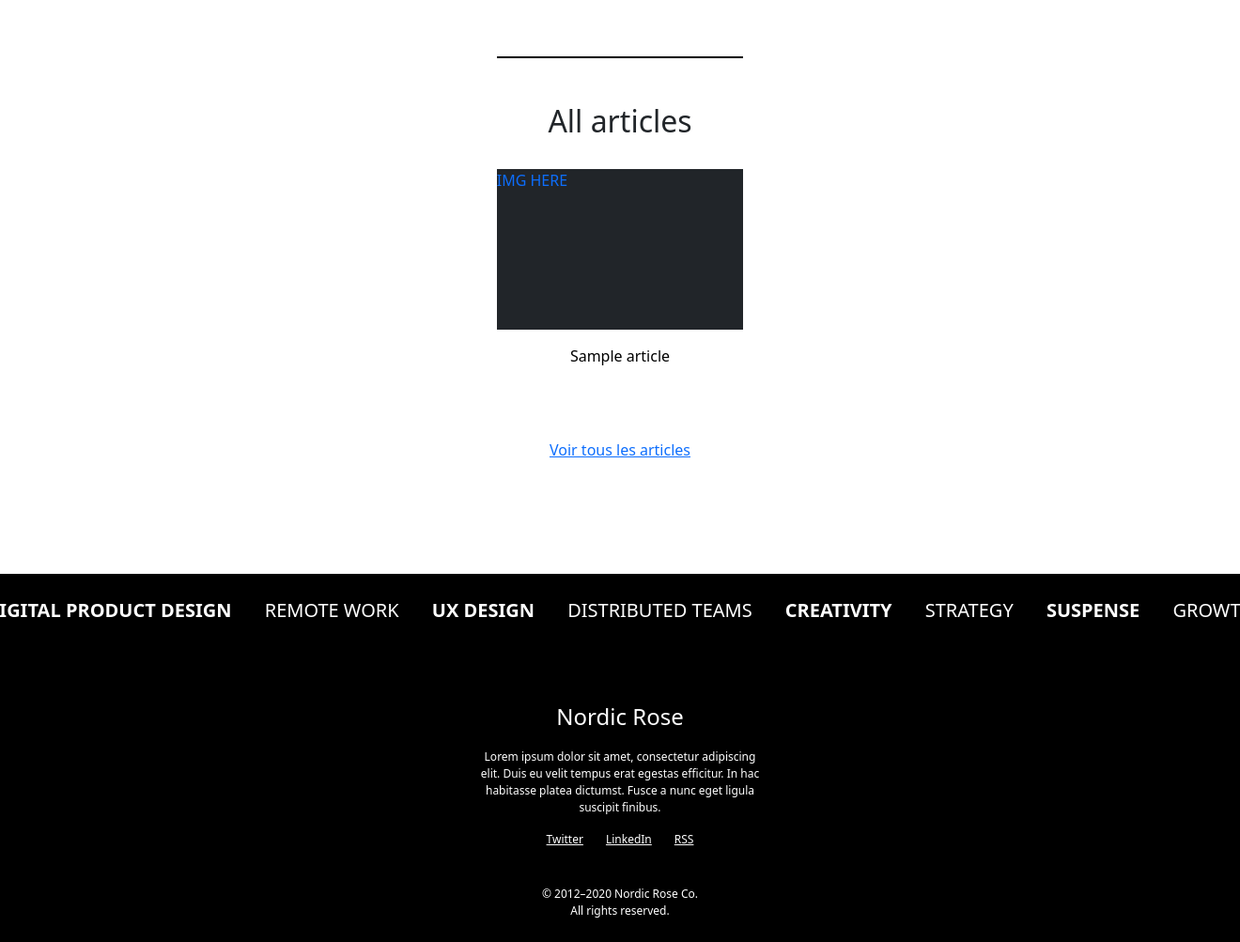
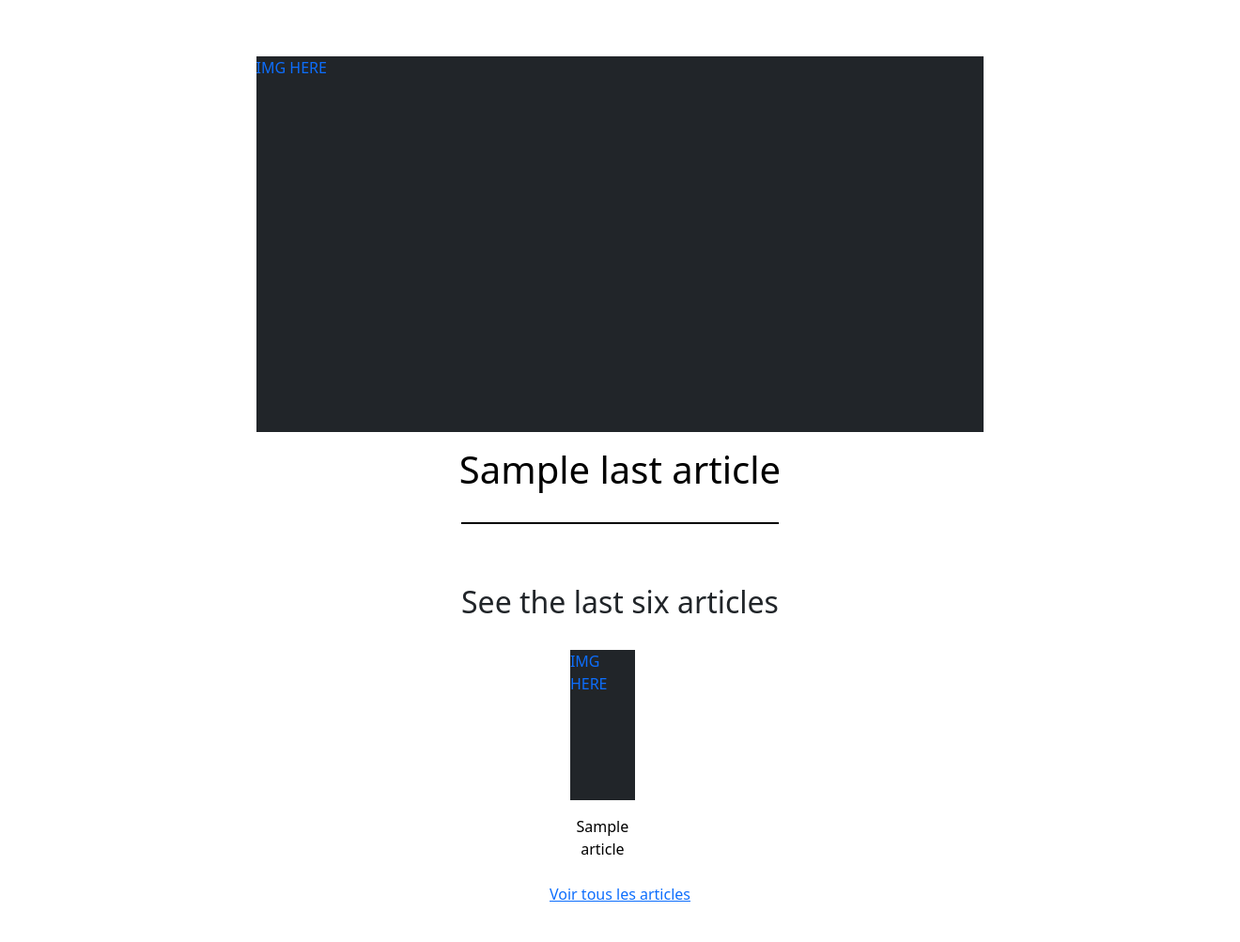
Before and after one commit to lsureauynov/blog, a Symfony app: template templates/articles/index.html.twig in a window 1320 px wide; the page is wider, and only the part inside the window is pictured. Shown: the part 104-1107 px from the top of that part at 94% size. After the commit the page ends 1064 px from the top of that part, so only its background shows below. Run offline with Twig, Linux system fonts and the light colour scheme; the template is opened without the code that fills it: most values are stand-ins (such as "Sample title", 1, 10 or a date in 2020); style sheets or scripts are compiled from the project's sources; some libraries are stand-ins or nearby versions.

Commit message:
wip layout articles

```diff
--- a/assets/styles/custom.scss
+++ b/assets/styles/custom.scss
@@ -81,21 +81,80 @@
   }
 }
 
+.articles-container {
+  min-height: 100vh;
+  padding: 0 1rem;
+
+  @media screen and (min-width: 768px) {
+    padding: 0 2rem;
+  }
+
+  @media screen and (min-width: 1024px) {
+    padding: 0 4rem;
+  }
+
+  .last-article {
+    width: 100%;
+    margin-bottom: 2rem;
+
+    @media screen and (min-width: 425px) {
+      width: 75%;
+    }
+
+    @media screen and (min-width: 768px) {
+      width: 65%;
+      max-width: 50rem;
+    }
+
+    .last-article-article {
+      width: 100%;
+
+      .last-article-thumbnail {
+        height: 10rem;
+        width: 100%;
+
+        @media screen and (min-width: 768px) {
+          height: 15rem;
+        }
+
+        @media screen and (min-width: 1024px) {
+          height: 25rem;
+        }
+      }
+
+      .last-article-title {
+        font-size: 1rem;
+
+        @media screen and (min-width: 1024px) {
+          font-size: 2.5rem;
+        }
+      }
+    }
+  }
 
   .all-articles {
     max-width: 34.375rem;
 
     h2 {
-    margin-top: 3rem;
+      margin-top: 4rem;
     }
 
     .article {
-    width: 16.40625rem;
-    height: 16.40625rem;
+      width: 100%;
+
+      @media screen and (min-width: 425px) {
+        width: 75%;
+      }
+
+      @media screen and (min-width: 768px) {
+        width: 65%;
+        max-width: 16.40625rem;
+      }
 
       .article-thumbnail {
-      height: 65%;
+        height: 10rem;
         width: 100%;
       }
     }
   }
+}
--- a/templates/articles/index.html.twig
+++ b/templates/articles/index.html.twig
@@ -4,14 +4,23 @@
 {% endblock %}
 
 {% block body %}
-	{# Last article #}
-	<div></div>
+	<div class="articles-container d-flex flex-column justify-content-center align-items-center">
+		<div class="last-article">
+			{% for article in lastArticle %}
+				<div class="last-article-article">
+					<a href="{{ path('app_articles_show', {'id': article.id}) }}" class="text-decoration-none">
+						<div class="bg-dark	last-article-thumbnail">IMG HERE</div>
+						<h1 class="last-article-title mb-0 mt-3 text-black text-center">{{ article.title }}</h1>
+					</a>
+				</div>
+			{% endfor %}
+		</div>
 
 		<div class="d-flex justify-content-center align-items-center">
 			<div class="all-articles border-top border-black border-2 d-flex flex-column justify-content-center align-items-center gap-4">
-			<h2>All articles</h2>
+				<h2>See the last six articles</h2>
 
-			<div class="d-flex justify-content-between flex-wrap gap-4">
+				<div class="d-flex justify-content-center justify-content-md-between align-items-center flex-wrap gap-4">
 					{% for article in articles %}
 						<div class="article">
 							<a href="{{ path('app_articles_show', {'id': article.id}) }}" class="text-decoration-none">
@@ -24,7 +33,8 @@
 					{% endfor %}
 				</div>
 
-			<a href="#">Voir tous les articles</a>
+				<a href="{{ path('app_articles_all')}}">Voir tous les articles</a>
+			</div>
 		</div>
 	</div>
 </div>{% endblock %}
--- a/templates/base.html.twig
+++ b/templates/base.html.twig
@@ -40,7 +40,7 @@
 					<div class="header-ul-container collapse navbar-collapse" id="navbarNav">
 						<ul class="header-ul navbar-nav d-flex gap-4">
 							<li class="nav-item d-flex align-items-center">
-								<a class="header-links nav-link text-black text-decoration-none active p-0" aria-current="page" href="#">BLOG</a>
+								<a class="header-links nav-link text-black text-decoration-none active p-0" aria-current="page" href="/articles/">BLOG</a>
 							</li>
 							<li class="nav-item d-flex align-items-center">
 								<a class="header-links nav-link text-black text-decoration-none p-0" href="#">ABOUT</a>
@@ -59,7 +59,7 @@
 
 		{% block body %}{% endblock %}
 
-		<footer class="footer bg-black text-white text-center d-flex flex-column align-items-center py-4">
+		{# <footer class="footer bg-black text-white text-center d-flex flex-column align-items-center py-4">
 							<div class="footer-banner text-uppercase d-flex justify-content-around">
 								<p class="fw-bold">digital product design</p>
 								<p>remote work</p>
@@ -88,6 +88,6 @@
 									All rights reserved.
 								</p>
 							</div>
-		</footer>
+						</footer> #}
 	</body>
 </html>
```
Also changed, not shown: src/Controller/ArticlesController.php (+11 -2 lines), src/Repository/ArticlesRepository.php (+20 -14 lines), templates/articles/all.html.twig (added, +25 -0 lines). Lines whose indentation alone changed are shown as unchanged.
